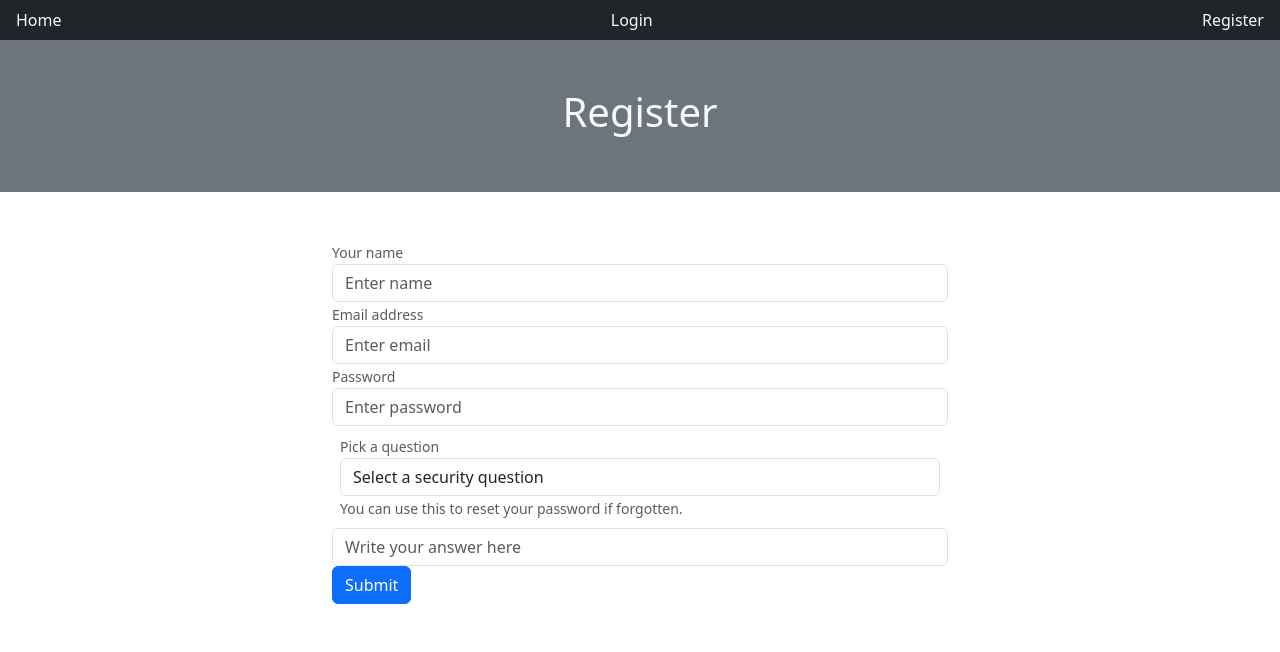
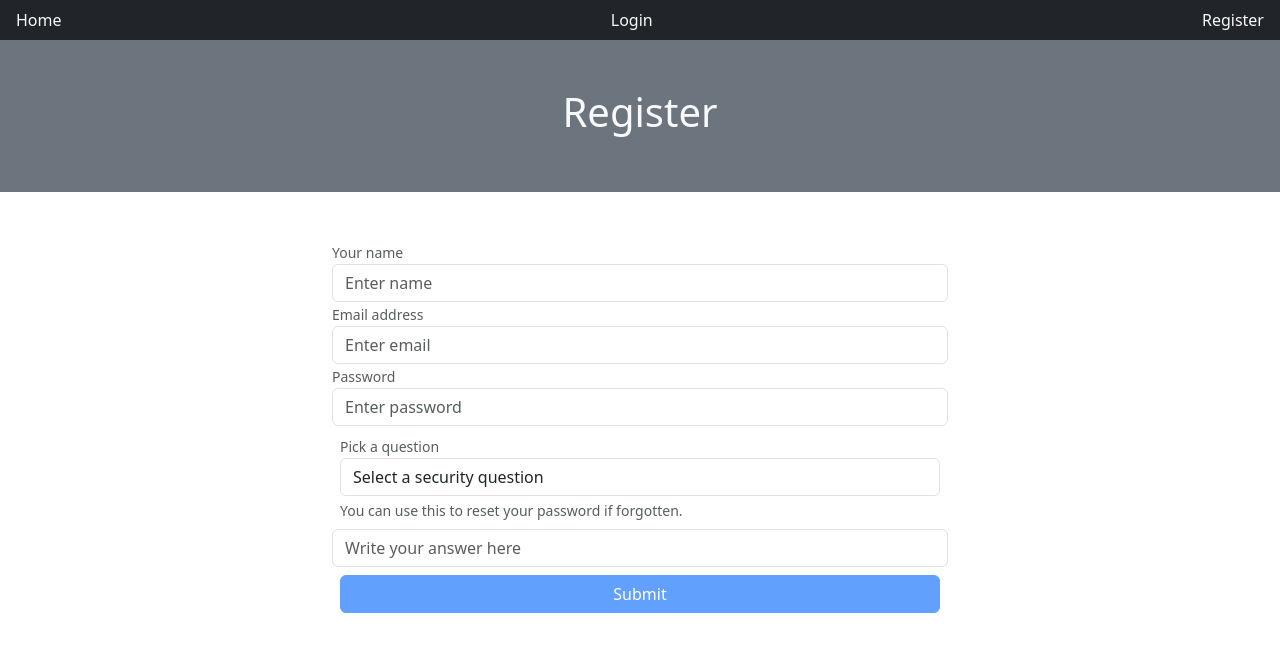
Before and after one commit to KeplerDE/social_network, a Next.js app in the folder client/: page /register in a window 1280 px wide. Shown: the top 652 px of the page. Built offline with nearby package versions, Linux system fonts and the light colour scheme.

Commit message:
env + redirect_path

```diff
--- a/client/pages/register.js
+++ b/client/pages/register.js
@@ -1,6 +1,7 @@
   import React, { useState } from 'react';
-import axios from 'axios'; // Make sure axios is installed and imported
+  import axios from 'axios';
   import { toast } from 'react-toastify'
+  import { useRouter } from 'next/router';
 
   const Register = () => {
     // State hooks for form fields
@@ -9,6 +10,7 @@ const Register = () => {
     const [password, setPassword] = useState('');
     const [secret, setSecret] = useState('');
     const [ok, setOk ] = useState(false);
+    const router = useRouter();
 
     // Handlers for form field changes
     const handleNameChange = (e) => setName(e.target.value);
@@ -21,19 +23,28 @@ const Register = () => {
       e.preventDefault(); // Prevent default form submission behavior
       try {
             // Post data to server using axios
-      const { data } = await axios.post("http://localhost:8000/api/register", {
+        const { data } = await axios.post(`${process.env.NEXT_PUBLIC_API}/register`, {
           name,
           email,
           password,
           secret
         });
-      setOk(res.data.ok)
+        setName('')
+        setEmail('')
+        setPassword('')
+        setSecret('')
+        setName('')
+        setOk(data.ok)
+
+        if(data.ok) {
+          setOk(true);
+          toast.success("Registration successful...");
+          // Redirect to login page
+          router.push('/login');
+        }
       } catch (err) {
           toast.error(err.response.data);
       }
-
-      // .then((res) => setOk(res.data.ok))
-      // .catch((err) => toast.error(err.response.data));
     };
 
     return (
@@ -96,9 +107,9 @@ const Register = () => {
                   <option value="best-friend">What is your best friend's name?</option>
                   <option value="birth-city">What city were you born in?</option>
                 </select>
-              <small className="form-text text-muted">
+                <div className="form-text text-muted">
                   You can use this to reset your password if forgotten.
-              </small>
+                </div>
               </div>
               <div className="form-group">
                 <input
@@ -109,7 +120,12 @@ const Register = () => {
                   onChange={handleSecretChange}
                 />
               </div>
-            <button type="submit" className="btn btn-primary btn-clock">Submit</button>
+              <div className='form-group p-2'>
+                <button
+                  disabled={!name || !password || !email || !secret } type="submit" className="btn btn-primary col-12">
+                  Submit
+                </button>
+              </div>
             </form>
           </div>
         </div>
```
Also changed, not shown: 1 other file (tests, documents, lock files or other folders). Lines whose indentation alone changed are shown as unchanged.
